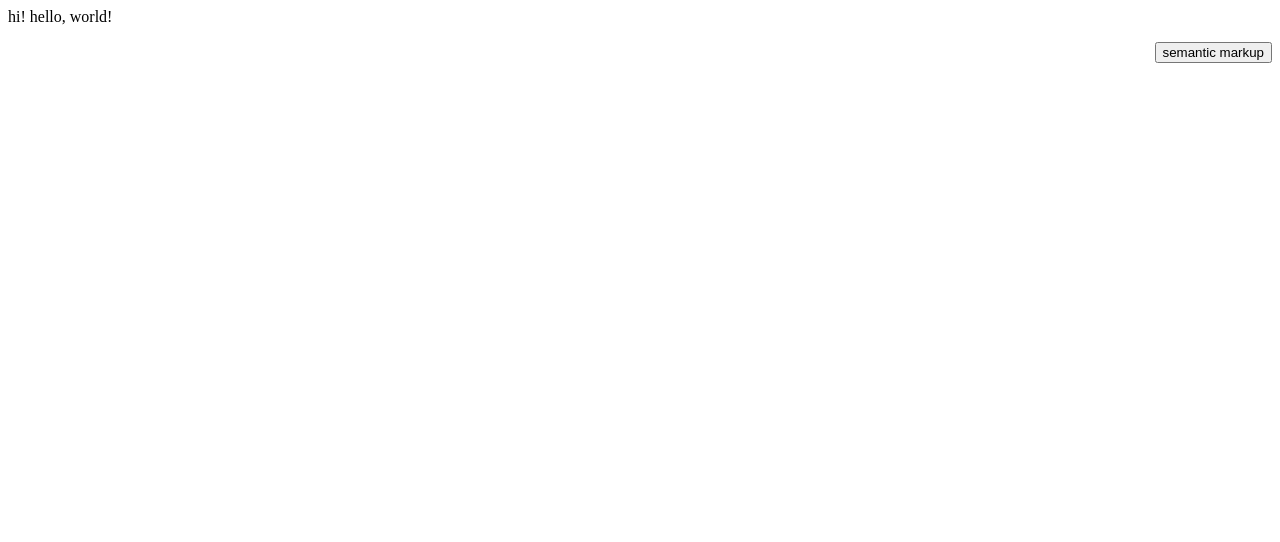
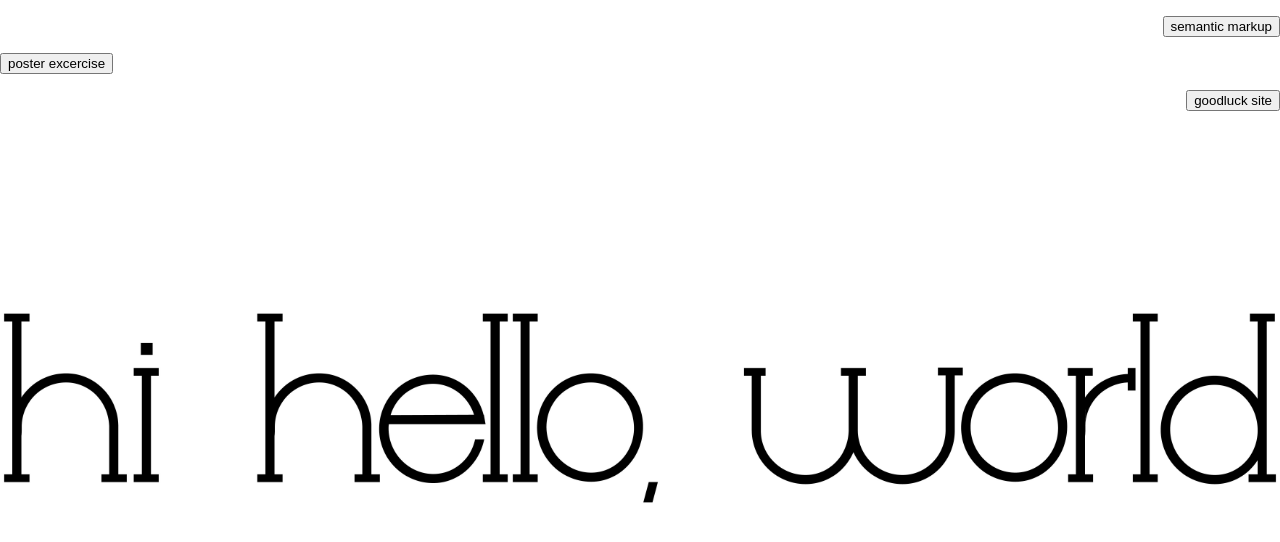
Before and after one commit to messiah-jpeg/messiah-jpeg.github.io, a plain HTML site: page class site/index.html in a window 1280 px wide. Drawn offline with Linux system fonts and the light colour scheme.

Commit message:
changes
added a background image, trying to get buttons to work

```diff
--- a/class site/index.html
+++ b/class site/index.html
@@ -7,14 +7,22 @@
 	 <link rel="stylesheet" type="text/css" href="style.css">
 </head>
 <body>
-	hi! hello, world!
+
 
 
     <p align="right">
      <a href="semantic-markup/semantic.html"><button> semantic markup </button></a>
        </p>
 
+<p align="left">
+     <a href="semantic-markup/semantic.html"><button> poster excercise </button></a>
+       </p>
 
+
+ <p align="right">
+     <a href="semantic-markup/semantic.html"><button> goodluck site
+      </button></a>
+       </p>
 
 
 
--- a/class site/style.css
+++ b/class site/style.css
@@ -14,3 +14,12 @@ body{
 
 
 }
+
+body {
+  background-image: url('background.jpg');
+  background-size: cover;
+  background-position: center;
+  background-repeat: no-repeat;
+  height: 100vh;
+  margin: 0;
+}
```
Also changed, not shown: class site/background.jpg (added), 1 other file.
